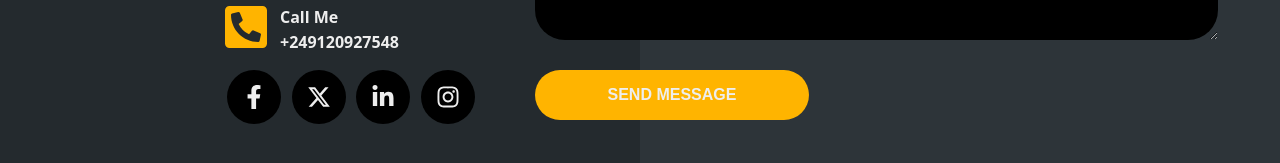
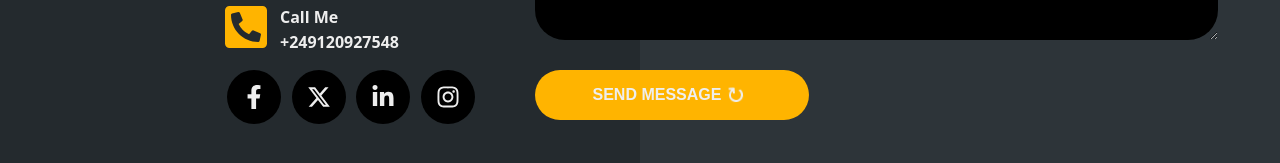
Before and after one commit to Husameldeen/my-portfolio, a React (Vite) app: page /contact in a window 1280 px wide. Shown: the part 435-598 px from the top of the page. Built offline with nearby package versions, Linux system fonts and the light colour scheme.

Commit message:
finishing the contact

```diff
--- a/src/pages/Contact.jsx
+++ b/src/pages/Contact.jsx
@@ -1,4 +1,7 @@
-import { FaXTwitter } from 'react-icons/fa6';
+import { useRef, useState } from 'react';
+import emailjs from '@emailjs/browser';
+import { FcOk } from 'react-icons/fc';
+import { FaXTwitter, FaArrowRotateRight } from 'react-icons/fa6';
 import {
   FaEnvelopeOpen,
   FaPhoneSquareAlt,
@@ -6,26 +9,29 @@ import {
   FaLinkedinIn,
   FaInstagram,
 } from 'react-icons/fa';
+import { MdCancel } from 'react-icons/md';
 import Background from '../components/Background';
 import Navbar from '../components/Navbar';
 import styles from './Contact.module.css';
-import { useRef, useState } from 'react';
-import emailjs from '@emailjs/browser';
 
 function Contact() {
   const [title, setTitle] = useState('');
   const [name, setName] = useState('');
   const [email, setEmail] = useState('');
   const [message, setMessage] = useState('');
+  const [isLoading, setIsLoading] = useState(true);
+  const [successMessage, setSuccessMessage] = useState(false);
+  const [errorMessage, setErrorMessage] = useState(false);
 
   const form = useRef();
 
-  function handleFormSubmit(e) {
+  async function handleFormSubmit(e) {
     e.preventDefault();
 
-    // service_ii61cxt
-    // template_82b2fwf
-    // IiwLtvBqPmy16I7Ie
+    if (!title || !name || !message || !email) return;
+
+    setIsLoading(true);
+    setErrorMessage(false);
 
     const templateParams = {
       title,
@@ -34,12 +40,24 @@ function Contact() {
       email,
     };
 
-    emailjs.send('service_ii61cxt', 'template_82b2fwf', templateParams, 'IiwLtvBqPmy16I7Ie').then(
+    await emailjs
+      .send('service_ii61cxt', 'template_82b2fwf', templateParams, 'IiwLtvBqPmy16I7Ie')
+      .then(
         () => {
           console.log('Email sent');
+          setIsLoading(false);
+          setSuccessMessage(true);
+          setTimeout(() => {
+            setSuccessMessage(false);
+          }, 2000);
         },
         (error) => {
           console.log(error);
+          setIsLoading(false);
+          setErrorMessage(true);
+          setTimeout(() => {
+            setErrorMessage(false);
+          }, 2000);
         },
       );
   }
@@ -132,7 +150,26 @@ function Contact() {
                 onChange={(e) => setMessage(e.target.value)}
               />
             </div>
-            <button className={styles.btnSendMessage}>SEND MESSAGE</button>
+            <button className={styles.btnSendMessage}>
+              SEND MESSAGE
+              <span>
+                {isLoading && (
+                  <div className={styles.waiting}>
+                    <FaArrowRotateRight />
+                  </div>
+                )}
+                {successMessage && (
+                  <div className={styles.success}>
+                    <FcOk />
+                  </div>
+                )}
+                {errorMessage && (
+                  <div className={styles.failed}>
+                    <MdCancel />
+                  </div>
+                )}
+              </span>
+            </button>
           </form>
         </section>
       </main>
--- a/src/pages/Contact.module.css
+++ b/src/pages/Contact.module.css
@@ -184,6 +184,10 @@
 }
 
 .contactMain .rightSection .btnSendMessage {
+  position: relative;
+  display: flex;
+  justify-content: center;
+  align-items: center;
   height: 50px;
   width: 40%;
   font-size: 16px;
@@ -195,3 +199,47 @@
   border: none;
   cursor: pointer;
 }
+
+/* .contactMain .rightSection .btnSendMessage span {
+  position: relative;
+  opacity: 1;
+} */
+
+/* .contactMain .rightSection .btnSendMessage:focus span {
+  opacity: 1;
+} */
+
+.contactMain .rightSection .waiting {
+  position: relative;
+  display: flex;
+  justify-content: center;
+  align-items: center;
+  width: 30px;
+  animation: rotate 2s linear infinite;
+}
+
+.contactMain .rightSection .success {
+  position: relative;
+  display: flex;
+  justify-content: center;
+  align-items: center;
+  margin-left: 5px;
+}
+
+.contactMain .rightSection .failed {
+  position: relative;
+  display: flex;
+  justify-content: center;
+  align-items: center;
+  margin-left: 5px;
+  color: red;
+}
+
+@keyframes rotate {
+  from {
+    transform: rotate(0deg);
+  }
+  to {
+    transform: rotate(360deg);
+  }
+}
```
Also changed, not shown: 1 other file (tests, documents, lock files or other folders). Lines whose indentation alone changed are shown as unchanged.
